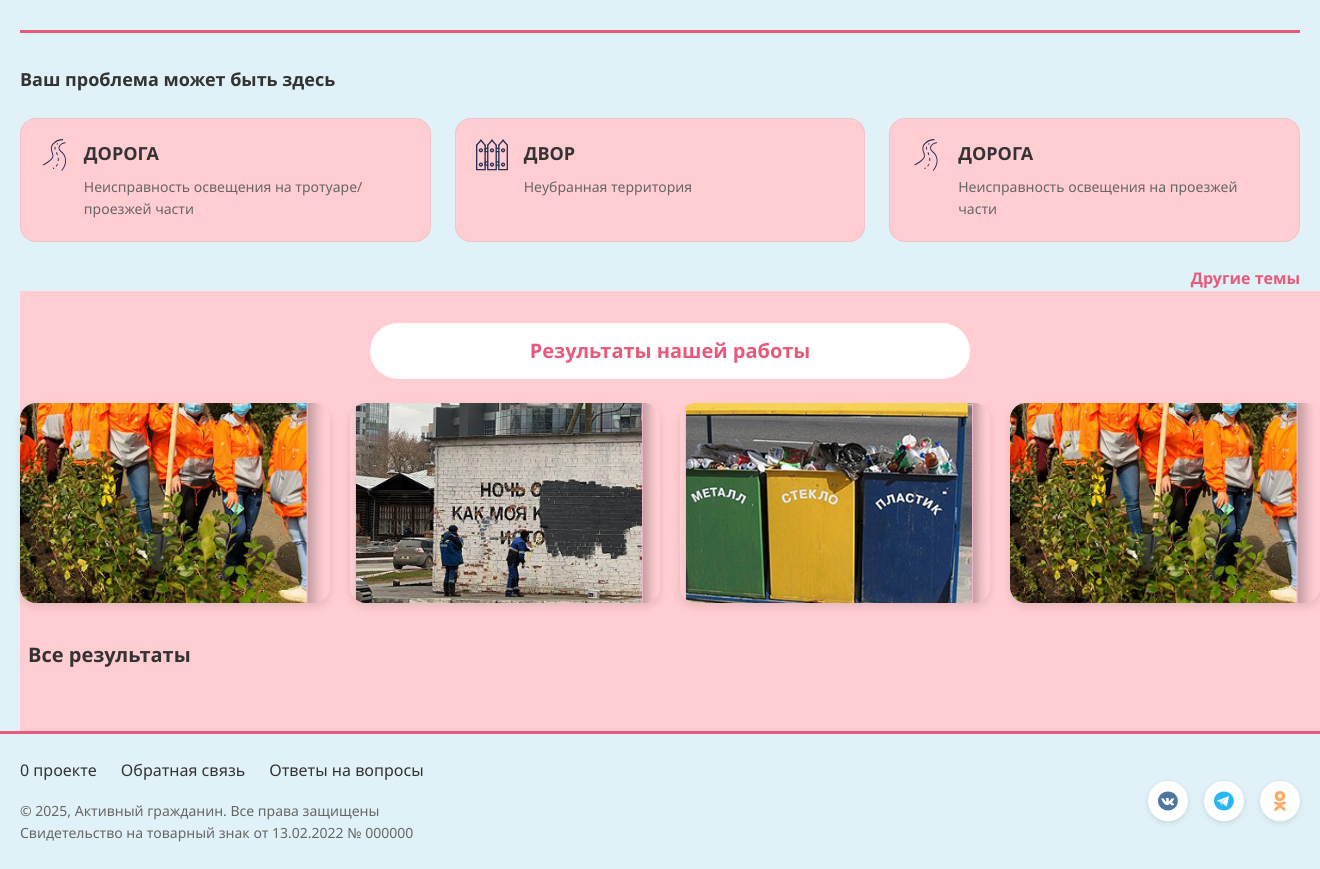
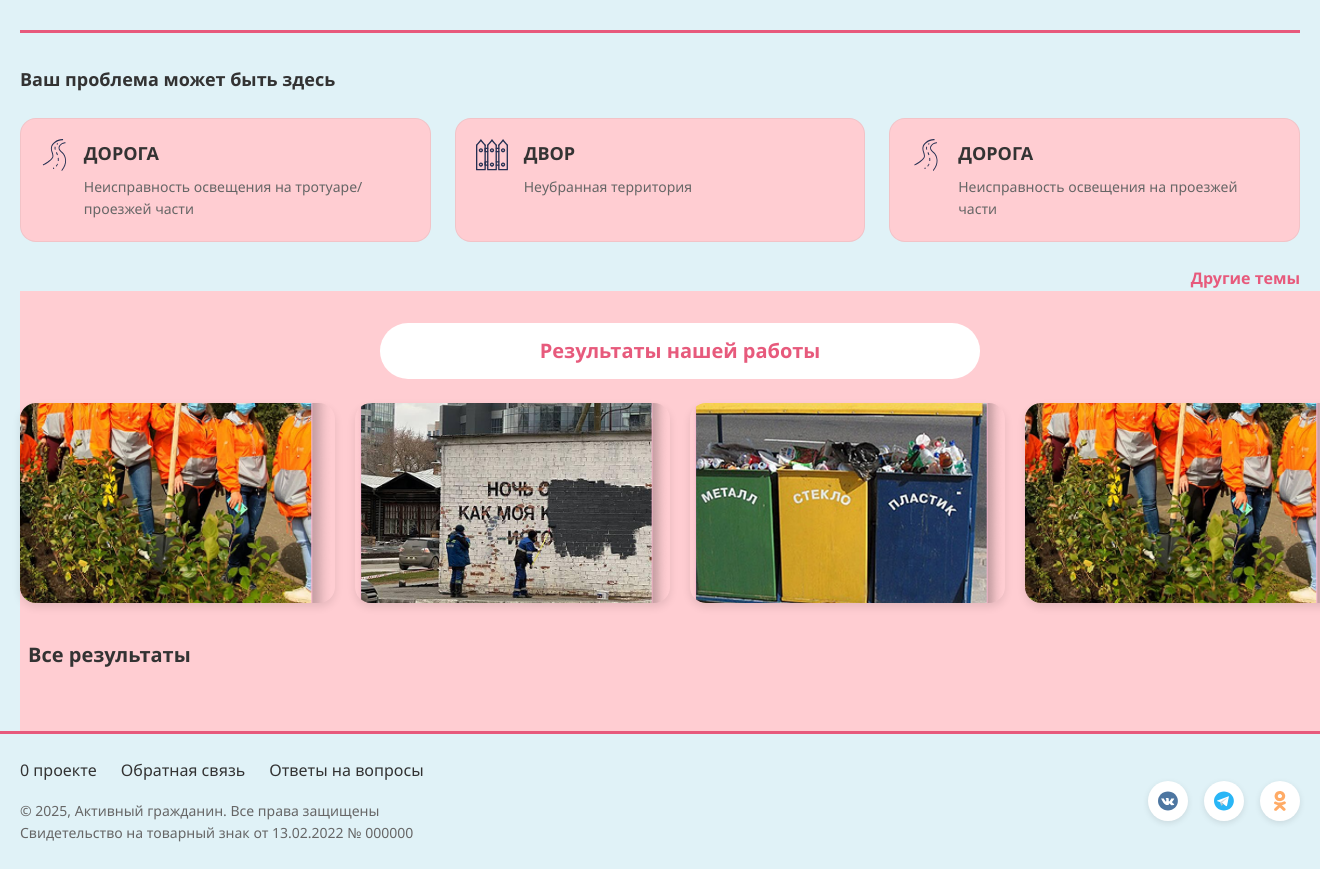
Before and after one commit to AndreyV105105105/Map_of_local_issues, a Django app: page / in a window 1320 px wide; the page is wider, and only the part inside the window is pictured. Shown: the part 657-1526 px from the top of that part. Run offline with Django 5.2, Linux system fonts and the light colour scheme; parts of the project's set-up code (start-up, migrations or seed data) failed here and were passed over.

Commit message:
Add home.css styles

```diff
--- a/static/css/home.css
+++ b/static/css/home.css
@@ -224,7 +224,6 @@
 .results-section {
     width: 100vw;
     position: relative;
-    max-width: 1300px;
 }
 
 .results-info {
```
